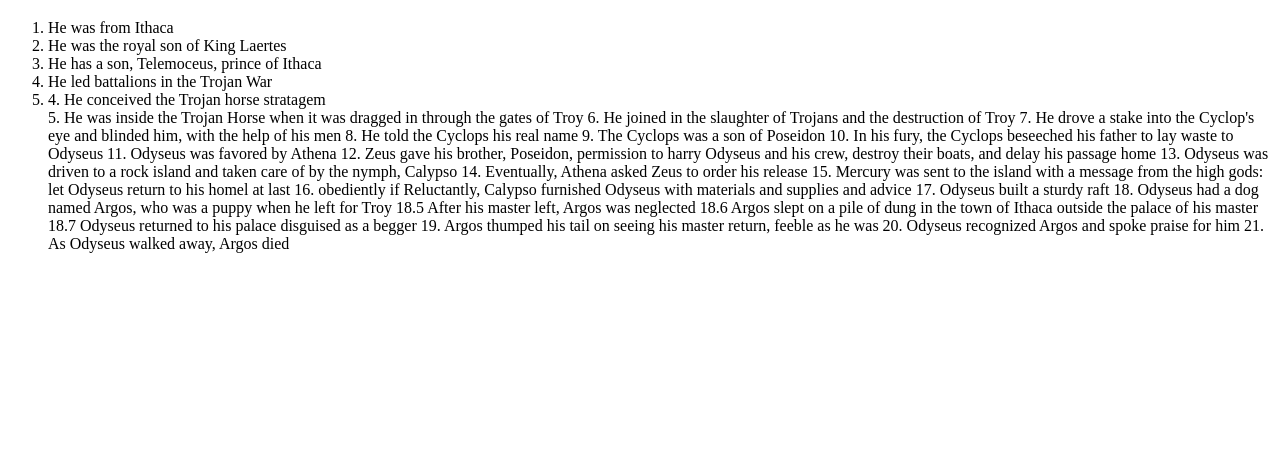
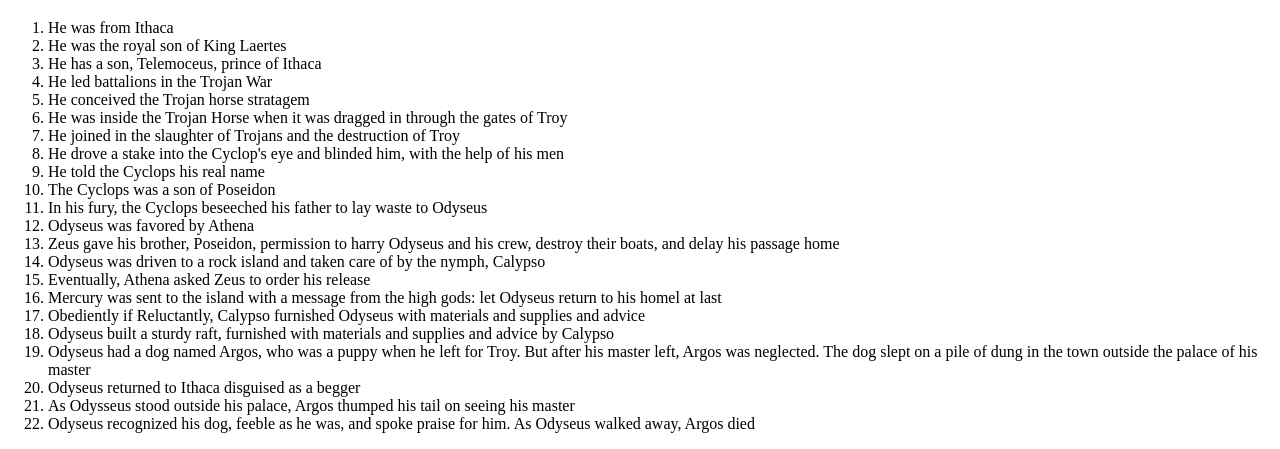
Before and after one commit to gwirtzman/whatOdysseusDid, a plain HTML site: page index.html in a window 1280 px wide. Shown: the part 734-1183 px from the top of the page. Before the commit the page ends 1003 px from the top, so only its background shows below. Drawn offline with Linux system fonts and the light colour scheme.

Commit message:
Update index.html

```diff
--- a/index.html
+++ b/index.html
@@ -10,27 +10,25 @@
 <li>He was the royal son of King Laertes</li>
 <li>He has a son, Telemoceus, prince of Ithaca</li>
 <li>He led battalions in the Trojan War</li>
-<li>4. He conceived the Trojan horse stratagem</li>
-5. He was inside the Trojan Horse when it was dragged in through the gates of Troy
-6. He joined in the slaughter of Trojans and the destruction of Troy
-7. He drove a stake into the Cyclop's eye and blinded him, with the help of his men
-8. He told the Cyclops his real name
-9. The Cyclops was a son of Poseidon
-10. In his fury, the Cyclops beseeched his father to lay waste to Odyseus
-11. Odyseus was favored by Athena
-12. Zeus gave his brother, Poseidon, permission to harry Odyseus and his crew, destroy their boats, and delay his passage home
-13. Odyseus was driven to a rock island and taken care of by the nymph, Calypso
-14. Eventually, Athena asked Zeus to order his release
-15. Mercury was sent to the island with a message from the high gods: let Odyseus return to his homel at last
-16. obediently if Reluctantly, Calypso furnished Odyseus with materials and supplies and advice
-17. Odyseus built a sturdy raft
-18. Odyseus had a dog named Argos, who was a puppy when he left for Troy
-18.5 After his master left, Argos was neglected
-18.6 Argos slept on a pile of dung in the town of Ithaca outside the palace of his master
-18.7 Odyseus returned to his palace disguised as a begger
-19. Argos thumped his tail on seeing his master return, feeble as he was
-20. Odyseus recognized Argos and spoke praise for him
-21. As Odyseus walked away, Argos died
+<li>He conceived the Trojan horse stratagem</li>
+<li>He was inside the Trojan Horse when it was dragged in through the gates of Troy</li>
+<li>He joined in the slaughter of Trojans and the destruction of Troy</li>
+<li>He drove a stake into the Cyclop's eye and blinded him, with the help of his men</li>
+<li>He told the Cyclops his real name</li>
+<li>The Cyclops was a son of Poseidon</li>
+<li>In his fury, the Cyclops beseeched his father to lay waste to Odyseus</li>
+<li>Odyseus was favored by Athena</li>
+<li>Zeus gave his brother, Poseidon, permission to harry Odyseus and his crew, destroy their boats, and delay his passage home</li>
+<li>Odyseus was driven to a rock island and taken care of by the nymph, Calypso</li>
+<li>Eventually, Athena asked Zeus to order his release</li>
+<li>Mercury was sent to the island with a message from the high gods: let Odyseus return to his homel at last</li>
+<li>Obediently if Reluctantly, Calypso furnished Odyseus with materials and supplies and advice</li>
+<li>Odyseus built a sturdy raft, furnished with materials and supplies and advice by Calypso</li>
+<li>Odyseus had a dog named Argos, who was a puppy when he left for Troy. But after his master left, Argos was neglected. The dog slept on a pile of dung in the town outside the palace of his master</li>
+<li>Odyseus returned to Ithaca disguised as a begger</li>
+<li>As Odysseus stood outside his palace, Argos thumped his tail on seeing his master</li>
+<li>Odyseus recognized his dog, feeble as he was, and spoke praise for him. As Odyseus walked away, Argos died</li>
+
 </ol>
 </body>
 </html>
```
